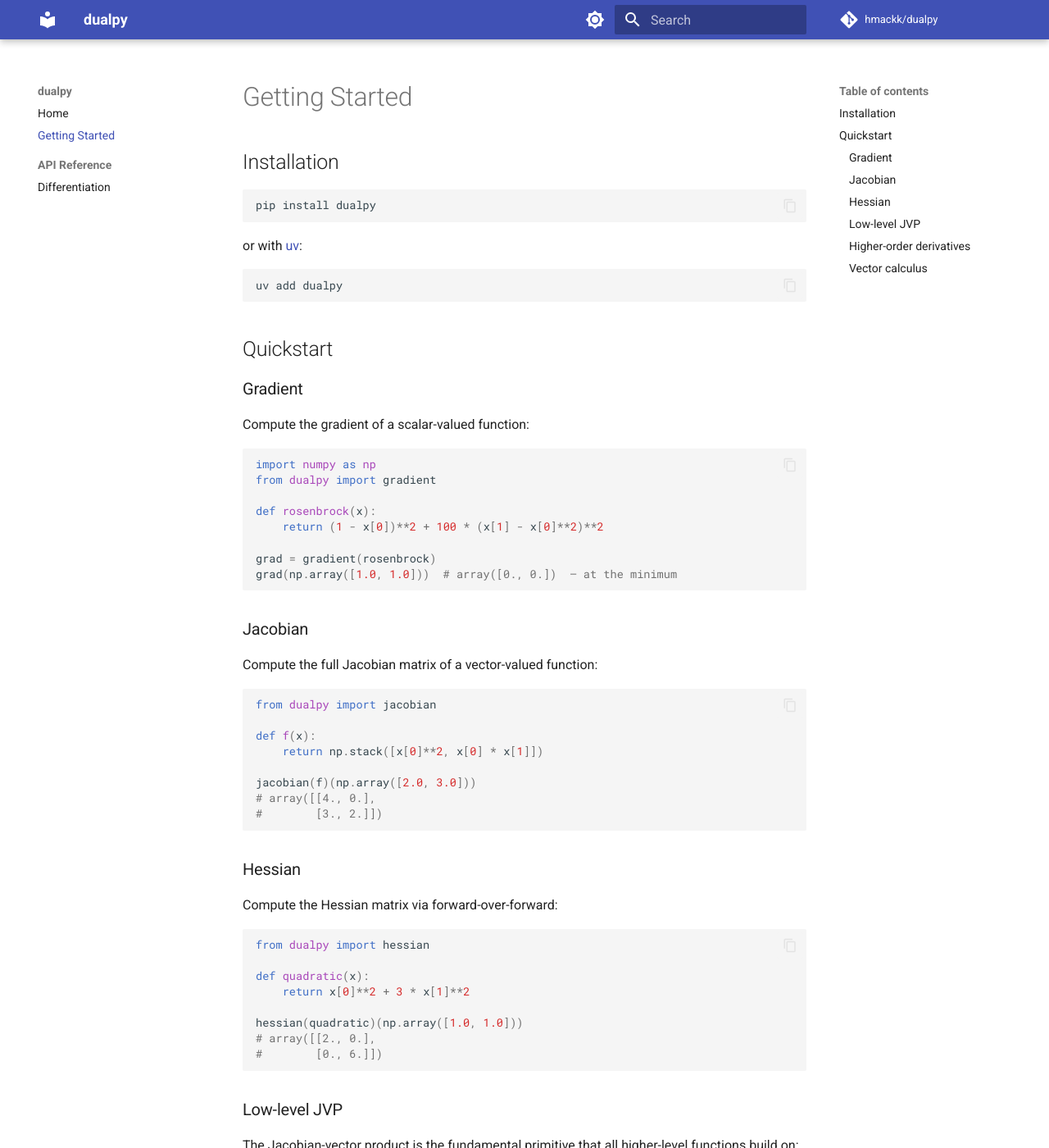
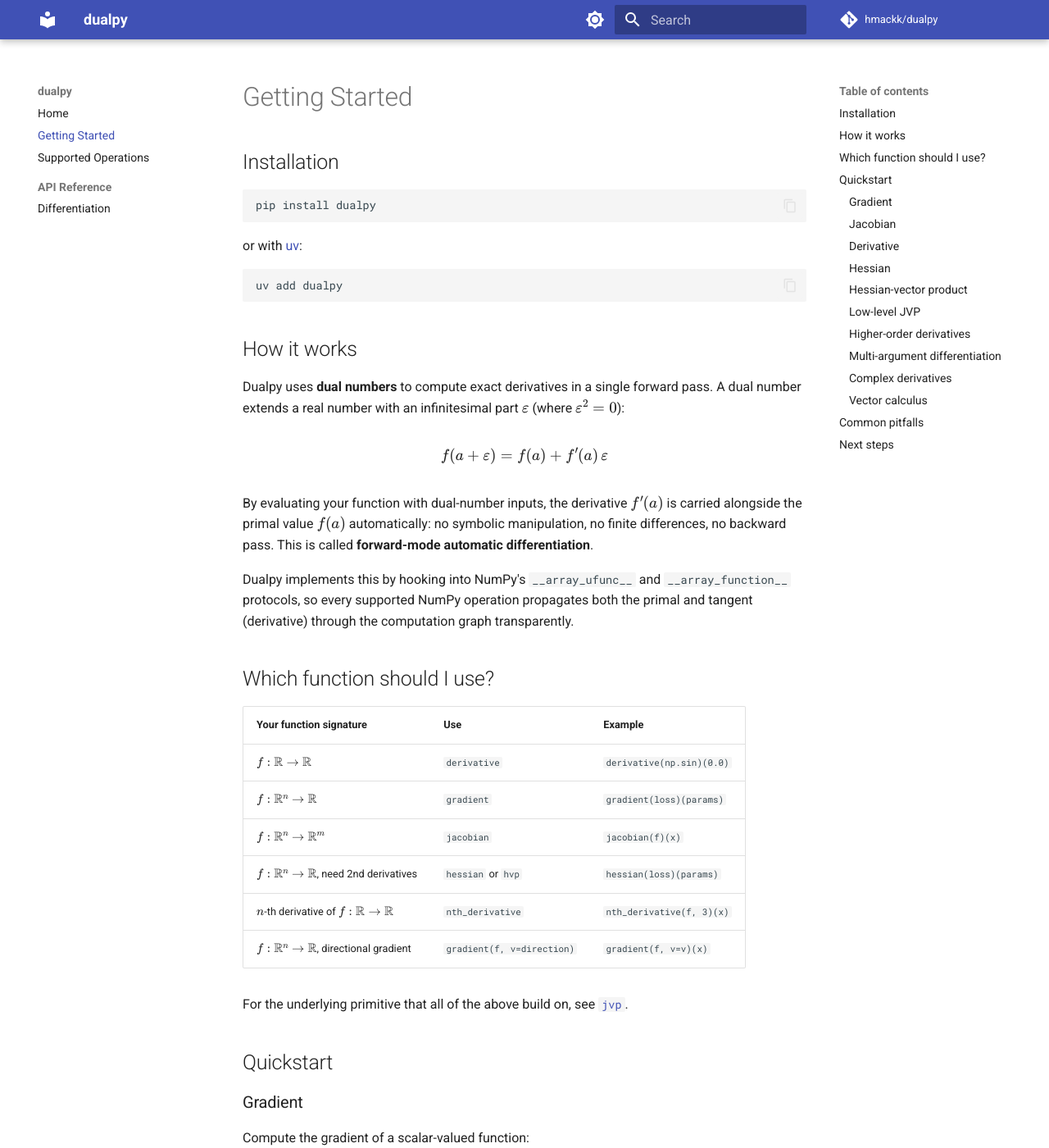
Before and after one commit to hmackk/dualpy, an MkDocs documentation site: the page built from docs/getting-started.md, in a window 1280 px wide and 1400 px high. Shown: the whole window at 82% size. Built offline with MkDocs 1.6.1 and Material for MkDocs 9.7.7, drawn with Linux system fonts in a browser that asks for light colours; comment, search, counter and statistics services are not loaded; some of the changed text lies outside the part shown.

Commit message:
Improve documentation and add supported operations reference

````diff
--- a/docs/getting-started.md
+++ b/docs/getting-started.md
@@ -11,6 +11,40 @@ or with [uv](https://docs.astral.sh/uv/):
 ```bash
 uv add dualpy
 ```
+
+## How it works
+
+Dualpy uses **dual numbers** to compute exact derivatives in a single forward
+pass. A dual number extends a real number with an infinitesimal part
+\(\varepsilon\) (where \(\varepsilon^2 = 0\)):
+
+\[
+f(a + \varepsilon) = f(a) + f'(a)\,\varepsilon
+\]
+
+By evaluating your function with dual-number inputs, the derivative
+\(f'(a)\) is carried alongside the primal value \(f(a)\) automatically:
+no symbolic manipulation, no finite differences, no backward pass. This is
+called **forward-mode automatic differentiation**.
+
+Dualpy implements this by hooking into NumPy's `__array_ufunc__` and
+`__array_function__` protocols, so every supported NumPy operation
+propagates both the primal and tangent (derivative) through the
+computation graph transparently.
+
+## Which function should I use?
+
+| Your function signature | Use | Example |
+|---|---|---|
+| \(f: \mathbb{R} \to \mathbb{R}\) | `derivative` | `derivative(np.sin)(0.0)` |
+| \(f: \mathbb{R}^n \to \mathbb{R}\) | `gradient` | `gradient(loss)(params)` |
+| \(f: \mathbb{R}^n \to \mathbb{R}^m\) | `jacobian` | `jacobian(f)(x)` |
+| \(f: \mathbb{R}^n \to \mathbb{R}\), need 2nd derivatives | `hessian` or `hvp` | `hessian(loss)(params)` |
+| \(n\)-th derivative of \(f: \mathbb{R} \to \mathbb{R}\) | `nth_derivative` | `nth_derivative(f, 3)(x)` |
+| \(f: \mathbb{R}^n \to \mathbb{R}\), directional gradient | `gradient(f, v=direction)` | `gradient(f, v=v)(x)` |
+
+For the underlying primitive that all of the above build on, see
+[`jvp`](api/differentiation.md#dualpy.jvp).
 
 ## Quickstart
 
@@ -26,7 +60,7 @@ def rosenbrock(x):
     return (1 - x[0])**2 + 100 * (x[1] - x[0]**2)**2
 
 grad = gradient(rosenbrock)
-grad(np.array([1.0, 1.0]))  # array([0., 0.])  — at the minimum
+grad(np.array([1.0, 1.0]))  # array([0., 0.]), at the minimum
 ```
 
 ### Jacobian
@@ -44,6 +78,17 @@ jacobian(f)(np.array([2.0, 3.0]))
 #        [3., 2.]])
 ```
 
+### Derivative
+
+Compute the derivative of a scalar-to-scalar function:
+
+```python
+from dualpy import derivative
+
+df = derivative(np.sin)
+df(0.0)  # cos(0) = 1.0
+```
+
 ### Hessian
 
 Compute the Hessian matrix via forward-over-forward:
@@ -57,6 +102,18 @@ def quadratic(x):
 hessian(quadratic)(np.array([1.0, 1.0]))
 # array([[2., 0.],
 #        [0., 6.]])
+```
+
+### Hessian-vector product
+
+Compute \(H(x) \cdot v\) in O(n) without forming the full Hessian:
+
+```python
+from dualpy import hvp
+
+f = lambda x: x[0]**2 + 3 * x[1]**2
+hvp(f, np.array([1.0, 0.0]))(np.array([1.0, 1.0]))
+# array([2., 0.]), equivalent to hessian(f)(x) @ v, but O(n)
 ```
 
 ### Low-level JVP
@@ -80,7 +137,34 @@ Compute exact \(n\)-th order derivatives via nested forward-mode:
 from dualpy import nth_derivative
 
 f = lambda x: x ** 4
-nth_derivative(f, 3)(1.0)  # f'''(x) = 24x, at x=1 → 24.0
+nth_derivative(f, 3)(1.0)  # f'''(x) = 24x, so f'''(1) = 24.0
+```
+
+### Multi-argument differentiation
+
+Use `argnums` to differentiate with respect to any positional argument:
+
+```python
+from dualpy import gradient
+
+f = lambda x, y: np.sum(x**2) + y**2
+gradient(f, argnums=0)(np.array([3.0, 4.0]), 1.0)  # array([6., 8.])
+
+# Differentiate with respect to multiple arguments at once
+from dualpy import derivative
+
+g = lambda x, y: x**2 * y
+derivative(g, argnums=(0, 1))(3.0, 2.0)  # (12.0, 9.0)
+```
+
+### Complex derivatives
+
+Complex-valued arrays are supported and produce correct derivatives for
+holomorphic functions:
+
+```python
+f = lambda z: z ** 2
+derivative(f)(1.0 + 2.0j)  # 2 + 4j, since d/dz(z²) = 2z
 ```
 
 ### Vector calculus
@@ -102,3 +186,32 @@ laplacian(g)(np.array([1.0, 2.0, 3.0]))  # 6.0
 R = lambda x: np.stack([x[1], -x[0], np.zeros_like(x[0])])
 curl(R)(np.array([1.0, 2.0, 3.0]))  # array([ 0.,  0., -2.])
 ```
+
+## Common pitfalls
+
+!!! warning "Use `np.stack`, not `np.array`, for vector outputs"
+
+    When building multi-element outputs inside a function you want to
+    differentiate, always use `np.stack([...])` rather than `np.array([...])`.
+
+    Due to a limitation in NumPy's dispatch mechanism, `np.array` does not
+    correctly propagate derivative information through lists of intermediate
+    results. This causes dualpy to fall back to a slower element-by-element
+    recovery path and emit a `UserWarning`.
+
+    ```python
+    # ✗ Avoid
+    def f(x):
+        return np.array([x[0]**2, x[1]**2])
+
+    # ✓ Prefer
+    def f(x):
+        return np.stack([x[0]**2, x[1]**2])
+    ```
+
+## Next steps
+
+- [API Reference](api/differentiation.md): full signatures and docstrings
+  for every public function.
+- [Supported Operations](supported-operations.md): every NumPy operation
+  dualpy can differentiate through.
--- a/docs/javascripts/mathjax.js
+++ b/docs/javascripts/mathjax.js
@@ -10,3 +10,7 @@ window.MathJax = {
     processHtmlClass: "arithmatex",
   },
 };
+
+document$.subscribe(() => {
+  MathJax.typesetPromise();
+});
--- a/mkdocs.yml
+++ b/mkdocs.yml
@@ -3,6 +3,7 @@ site_url: https://hmackk.github.io/dualpy/
 site_description: Lightweight forward-mode automatic differentiation for NumPy
 repo_url: https://github.com/hmackk/dualpy
 repo_name: hmackk/dualpy
+edit_uri: edit/main/docs/
 
 theme:
   name: material
@@ -41,6 +42,7 @@ plugins:
 nav:
   - Home: index.md
   - Getting Started: getting-started.md
+  - Supported Operations: supported-operations.md
   - API Reference:
       - Differentiation: api/differentiation.md
 
@@ -58,4 +60,4 @@ markdown_extensions:
 
 extra_javascript:
   - javascripts/mathjax.js
-  - https://unpkg.com/mathjax@3/es5/tex-mml-chtml.js
+  - https://cdn.jsdelivr.net/npm/mathjax@3/es5/tex-mml-chtml.js
````
Also changed, not shown: README.md (+34 -28 lines), docs/index.md (+38 -14 lines), docs/supported-operations.md (added, +248 -0 lines).
